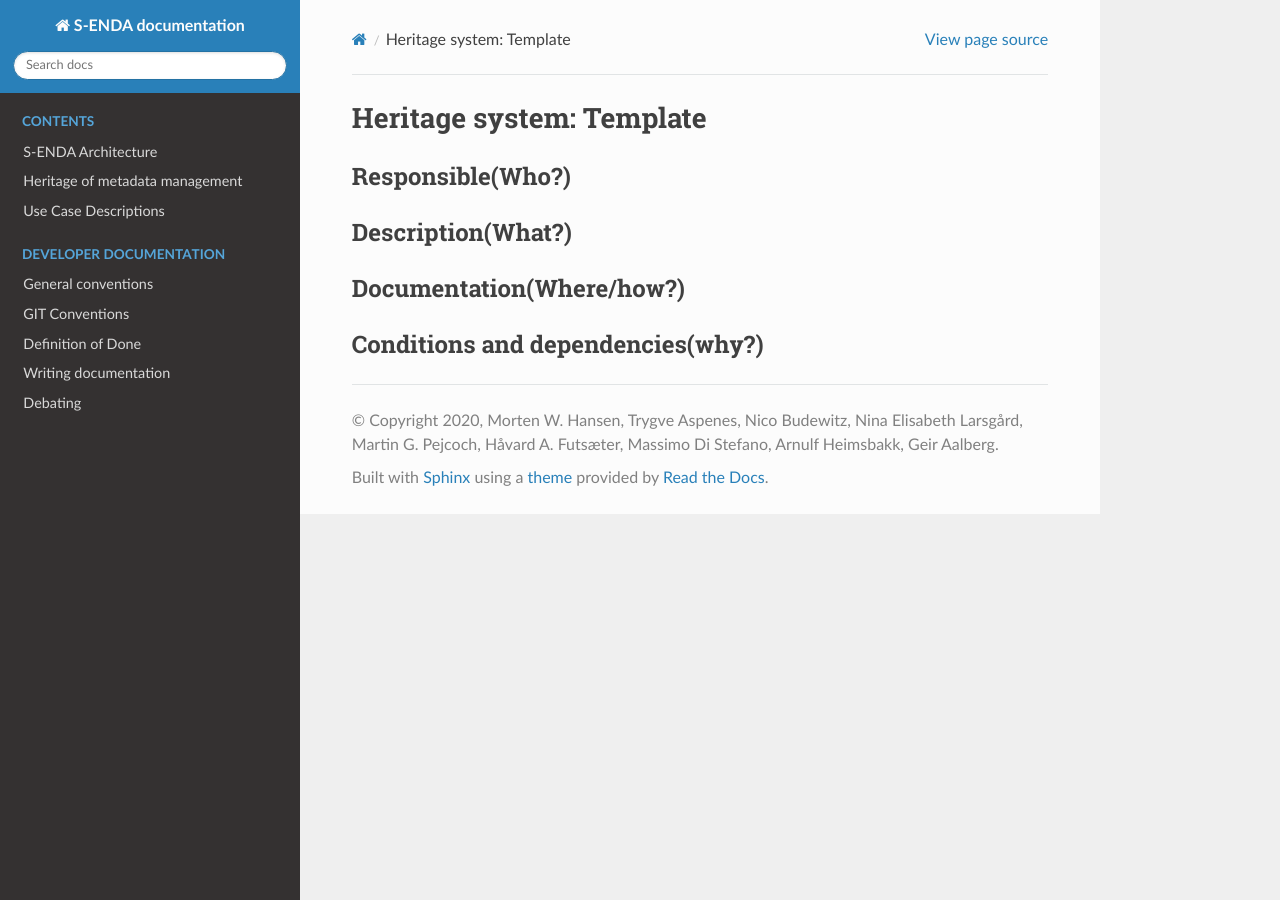
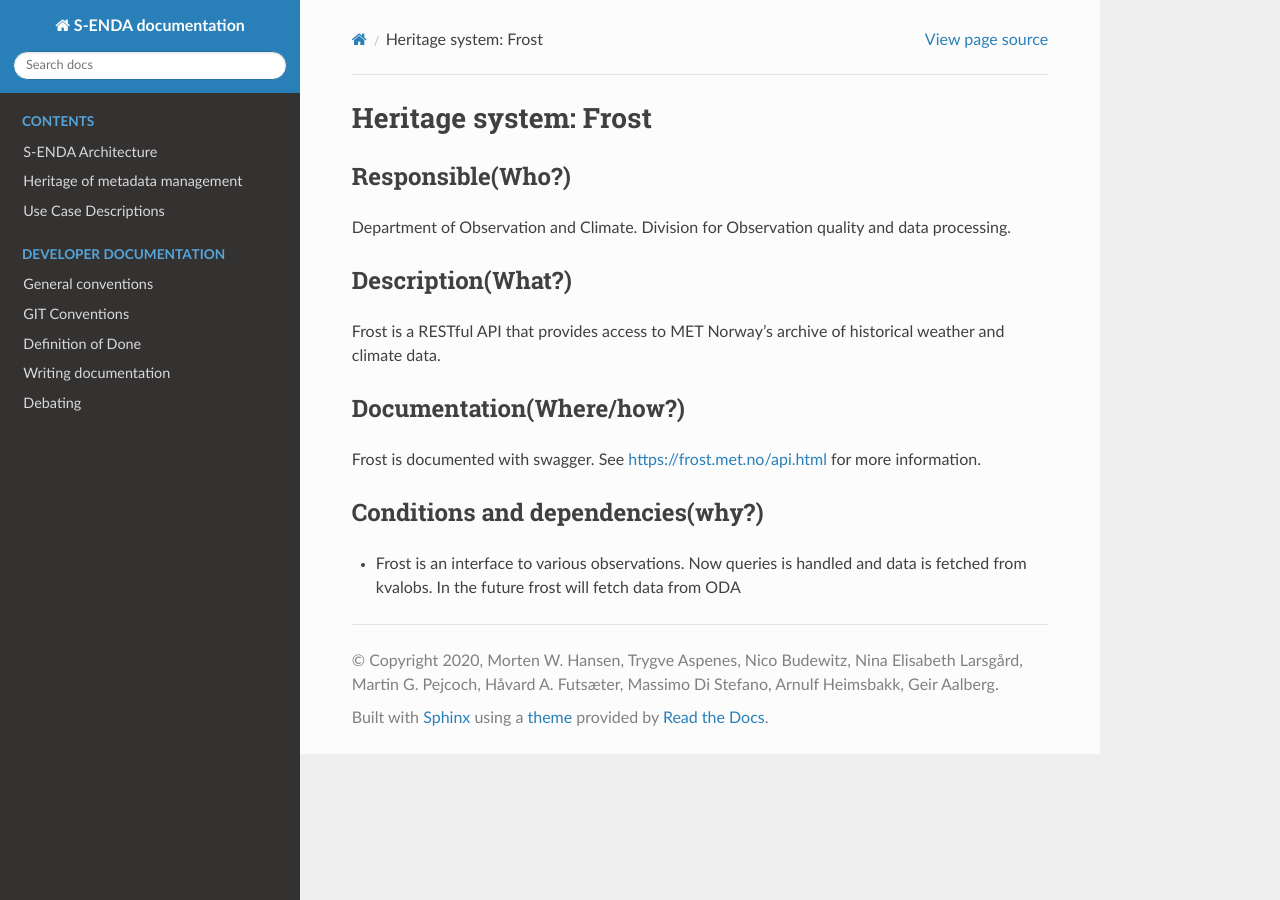
Before and after one commit to metno/S-ENDA-documentation, a Sphinx documentation site: the page built from source/meta_heritage_frost.rst, in a window 1280 px wide. Built offline with Sphinx 7.4.7 and the Read the Docs theme 2.0.0, drawn with Linux system fonts in a browser that asks for light colours.

Commit message:
Small aditions

```diff
--- a/source/meta_heritage_frost.rst
+++ b/source/meta_heritage_frost.rst
@@ -1,5 +1,5 @@
-Heritage system: Template
-""""""""""""""""""""""""""
+Heritage system: Frost
+""""""""""""""""""""""
 
 .. Insert the name of the heritage metadata system in the above heading. No
    other text should go under
@@ -13,6 +13,7 @@ Responsible(Who?)
    group, a role or an administrative unit. Try to avoid linking to specific
    persons.
 
+Department of Observation and Climate. Division for Observation quality and data processing.
 
 Description(What?)
 ==================
@@ -22,6 +23,7 @@ Description(What?)
    - how is the metadata stored
    - formats/language
 
+Frost is a RESTful API that provides access to MET Norway's archive of historical weather and climate data.
 
 Documentation(Where/how?)
 =========================
@@ -29,6 +31,7 @@ Documentation(Where/how?)
 .. Required. Links to system dokumentation as comments, mark links that are
    only available for internal users
 
+Frost is documented with swagger. See https://frost.met.no/api.html for more information.
 
 Conditions and dependencies(why?)
 =================================
@@ -38,3 +41,6 @@ Conditions and dependencies(why?)
 .. Which users needs are this system ment to cover?
    Are there specific choices that has been made which sets important limitations to the system?
    Current dependencies: list of other systems (internal/external) currently connected to this system
+
+
+- Frost is an interface to various observations. Now queries is handled and data is fetched from kvalobs. In the future frost will fetch data from ODA
--- a/source/metadata_management_heritage.rst
+++ b/source/metadata_management_heritage.rst
@@ -22,8 +22,7 @@ TODO: write or link to documentation about api.met.no.
 Frost
 ^^^^^
 
-Frost is documented with swagger. https://frost.met.no/api.html
-For futher info contact Louise Oram in Obs.Div
+TODO: write or link to documentation about frost.
 
 MET Norway discovery and configuration metadata standard (MMD)
 ^^^^^^^^^^^^^^^^^^^^^^^^^^^^^^^^^^^^^^^^^^^^^^^^^^^^^^^^^^^^^^^
```
